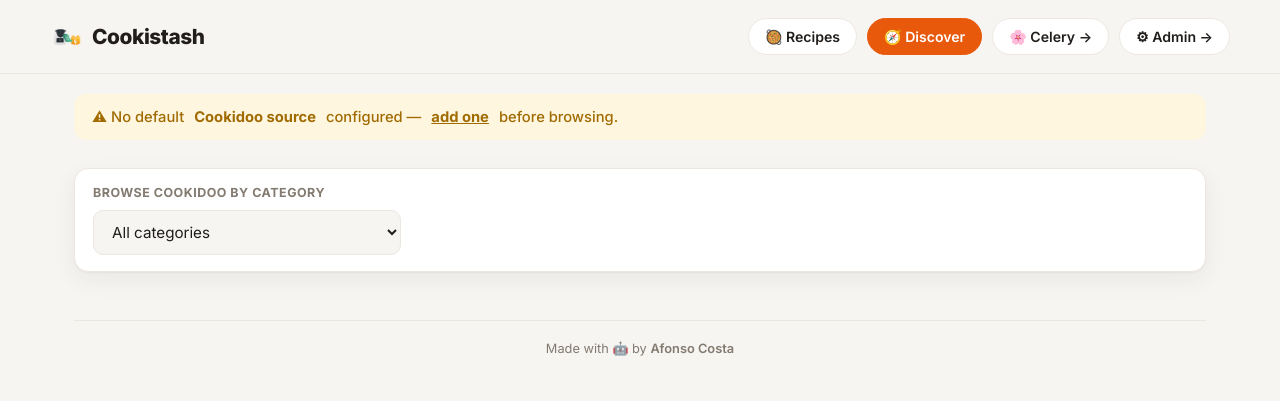
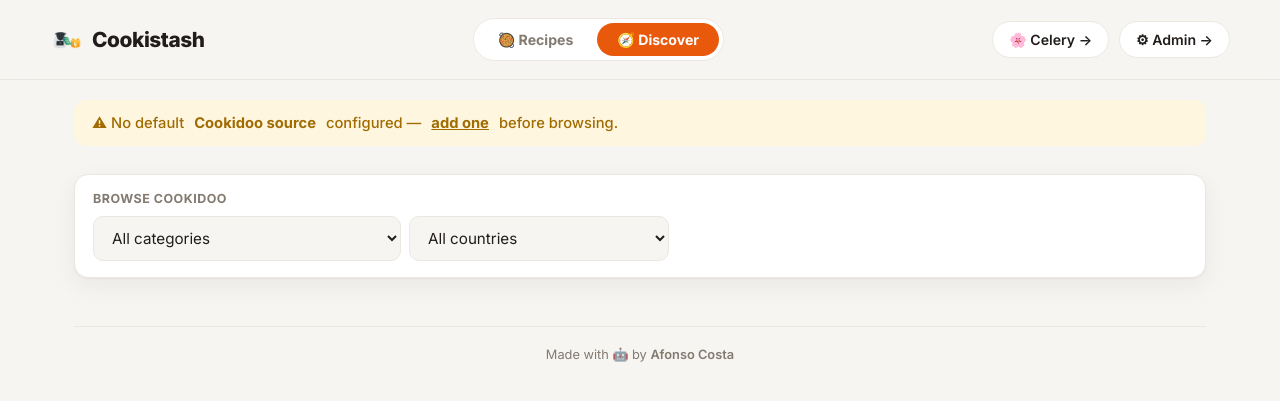
Before and after one commit to afonsoc12/cookistash, a Django app: page /discover/ in a window 1280 px wide. Shown: the top 401 px of the page. Run offline with Django 5.2, Linux system fonts and the light colour scheme; data that the repository does not hold is empty; parts of the project's set-up code (start-up, migrations or seed data) failed here and were passed over.

Commit message:
Fix Discover images, add country filter, link cards to Cookidoo, redesign nav
Discover's search results were rendering the raw Cookidoo image URL with
its "{transformation}" placeholder still unfilled - every image 404'd.
CookidooClient.search() now fills it in with the same preset the scrape
pipeline already uses for the same asset type.

Added a country filter (CATEGORIES-style COUNTRIES dict, ~20 known
Cookidoo markets) alongside the existing category filter, verified against
the live API that "countries" genuinely restricts results rather than
being ignored. Each Discover card now also links straight to the recipe
on Cookidoo (image + id), matching what the recipe list/detail pages
already do.

Replaced the small top-right link cluster with a proper centered
Recipes/Discover tab bar (active state per page) across all three pages -
Celery/Admin stay as secondary utility links on the right.

```diff
--- a/cookistash/cookidoo/client.py
+++ b/cookistash/cookidoo/client.py
@@ -31,6 +31,37 @@ CATEGORIES = {
     "VrkNavCategory-RPF-001": "Starters and salads",
     "VrkNavCategory-RPF-020": "Snacks and finger food",
 }
+
+# Known Thermomix/Cookidoo markets (lowercase ISO 3166-1 alpha-2). Not
+# necessarily exhaustive - there's no public "list countries" endpoint
+# either, this is the common set Vorwerk sells Cookidoo/Thermomix in.
+COUNTRIES = {
+    "gb": "United Kingdom",
+    "pt": "Portugal",
+    "de": "Germany",
+    "at": "Austria",
+    "ch": "Switzerland",
+    "fr": "France",
+    "es": "Spain",
+    "it": "Italy",
+    "nl": "Netherlands",
+    "be": "Belgium",
+    "pl": "Poland",
+    "se": "Sweden",
+    "no": "Norway",
+    "dk": "Denmark",
+    "fi": "Finland",
+    "ie": "Ireland",
+    "us": "United States",
+    "ca": "Canada",
+    "au": "Australia",
+    "nz": "New Zealand",
+    "za": "South Africa",
+}
+
+# Transformation preset used for every Cookidoo image asset URL - these are
+# templated as "{transformation}/..." and 404 unless filled in.
+IMAGE_TRANSFORMATION = "t_web_rdp_recipe_584x480_1_5x"
 
 
 class CookidooClient(Session):
@@ -71,20 +102,27 @@ class CookidooClient(Session):
         req = self.request("GET", f"recipes/recipe/{self.locale}/{recipe_id}")
         return req.json(), req
 
-    def search(self, category=None, page=0, limit=24, sortby=None, rating=None):
+    def search(self, category=None, country=None, page=0, limit=24, sortby=None, rating=None):
         """Search recipes for the Discover UI - a thin, paginated wrapper
         around the same search endpoint get_country_recipes() uses in bulk.
-        Returns the raw list of result dicts (id, title, image, rating, totalTime, ...).
+        Returns the raw list of result dicts (id, title, image, rating, totalTime, ...),
+        with the "{transformation}" placeholder in image URLs filled in.
         """
         params = {"page": page, "limit": limit}
         if category:
             params["categories"] = category
+        if country:
+            params["countries"] = country
         if sortby:
             params["sortby"] = sortby
         if rating:
             params["rating"] = rating
         result = self.request("GET", f"search/{self.locale}", params=params)
-        return result.json()["data"]
+        results = result.json()["data"]
+        for r in results:
+            if r.get("image"):
+                r["image"] = r["image"].format(transformation=IMAGE_TRANSFORMATION)
+        return results
 
     def get_country_recipes(self, country):
         """Retrieves all Recipe IDs for a country
--- a/cookistash/cookidoo/templates/cookidoo/discover.html
+++ b/cookistash/cookidoo/templates/cookidoo/discover.html
@@ -48,9 +48,14 @@
             padding: 18px 24px;
             display: flex; align-items: center; justify-content: space-between;
         }
-        .topbar-inner { max-width: 1180px; margin: 0 auto; width: 100%; display: flex; align-items: center; justify-content: space-between; }
+        .topbar-inner { max-width: 1180px; margin: 0 auto; width: 100%; display: grid; grid-template-columns: auto 1fr auto; align-items: center; gap: 16px; }
         .brand { display: flex; align-items: center; gap: 10px; font-weight: 800; font-size: 1.3rem; letter-spacing: -0.02em; }
         .brand-icon { width: 32px; height: 32px; border-radius: 8px; }
+        .nav-tabs { justify-self: center; display: flex; gap: 4px; background: var(--card-bg); border: 1px solid var(--border); border-radius: 999px; padding: 4px; }
+        .nav-tab { padding: 8px 20px; border-radius: 999px; text-decoration: none; color: var(--muted); font-weight: 700; font-size: 0.88rem; transition: all 0.15s ease; }
+        .nav-tab:hover { color: var(--text); }
+        .nav-tab.active { background: var(--primary); color: white; }
+        .topbar-actions-right { justify-self: end; display: flex; gap: 10px; }
         .admin-link {
             display: inline-flex; align-items: center; gap: 6px;
             padding: 9px 16px; border-radius: 999px;
@@ -59,7 +64,6 @@
             transition: all 0.15s ease;
         }
         .admin-link:hover { border-color: var(--text); transform: translateY(-1px); box-shadow: var(--shadow); }
-        .admin-link.active { background: var(--primary); border-color: var(--primary); color: white; }
 
         .banner {
             margin: 20px 0 0; padding: 14px 18px; border-radius: 12px;
@@ -143,9 +147,11 @@
     <div class="topbar">
         <div class="topbar-inner">
             <div class="brand"><img class="brand-icon" src="{% static 'cookidoo/img/icon.png' %}" alt="Cookistash"> Cookistash</div>
-            <div style="display: flex; gap: 10px;">
-                <a href="{% url 'cookidoo:recipe_list' %}" class="admin-link">🥘 Recipes</a>
-                <a href="{% url 'cookidoo:discover' %}" class="admin-link active">🧭 Discover</a>
+            <nav class="nav-tabs">
+                <a href="{% url 'cookidoo:recipe_list' %}" class="nav-tab">🥘 Recipes</a>
+                <a href="{% url 'cookidoo:discover' %}" class="nav-tab active">🧭 Discover</a>
+            </nav>
+            <div class="topbar-actions-right">
                 <a href="/flower/" class="admin-link" target="_blank" rel="noopener">🌸 Celery →</a>
                 <a href="/admin/" class="admin-link">⚙ Admin →</a>
             </div>
@@ -172,12 +178,18 @@
         {% endif %}
 
         <div class="toolbar-card">
-            <p class="toolbar-label">Browse Cookidoo by category</p>
-            <form method="get" style="display: flex; gap: 8px;">
+            <p class="toolbar-label">Browse Cookidoo</p>
+            <form method="get" style="display: flex; gap: 8px; flex-wrap: wrap;">
                 <select name="category" onchange="this.form.submit()">
                     <option value="">All categories</option>
                     {% for cat_id, cat_name in categories.items %}
                         <option value="{{ cat_id }}" {% if cat_id == category %}selected{% endif %}>{{ cat_name }}</option>
+                    {% endfor %}
+                </select>
+                <select name="country" onchange="this.form.submit()">
+                    <option value="">All countries</option>
+                    {% for country_id, country_name in countries.items %}
+                        <option value="{{ country_id }}" {% if country_id == country %}selected{% endif %}>{{ country_name }}</option>
                     {% endfor %}
                 </select>
                 <noscript><button type="submit" class="btn btn-outline">Browse</button></noscript>
@@ -188,14 +200,14 @@
             <div class="grid">
                 {% for r in results %}
                     <div class="card">
-                        <a class="card-image" href="{{ r.image|default:'' }}" target="_blank" rel="noopener">
+                        <a class="card-image" href="{{ r.cookidoo_url }}" target="_blank" rel="noopener">
                             {% if r.image %}
                                 <img src="{{ r.image }}" alt="{{ r.title }}" loading="lazy">
                             {% endif %}
                         </a>
                         <div class="card-body">
                             <h3 class="card-title">{{ r.title }}</h3>
-                            <span class="card-id">{{ r.id }}</span>
+                            <a class="card-id" href="{{ r.cookidoo_url }}" target="_blank" rel="noopener">{{ r.id }} on Cookidoo ↗</a>
                             <div class="card-meta">
                                 {% if r.rating %}★ {{ r.rating }} ({{ r.numberOfRatings }}){% endif %}
                                 {% if r.totalTime %} · {{ r.totalTime|default:0|floatformat:0 }}s{% endif %}
@@ -208,6 +220,7 @@
                                 <form method="post" action="{% url 'cookidoo:discover_import' r.id %}" style="flex:1;">
                                     {% csrf_token %}
                                     <input type="hidden" name="category" value="{{ category }}">
+                                    <input type="hidden" name="country" value="{{ country }}">
                                     <input type="hidden" name="page" value="{{ page }}">
                                     <button type="submit" class="btn btn-primary" style="width:100%;">↓ Scrape</button>
                                 </form>
@@ -222,9 +235,9 @@
 
         {% if results %}
             <div class="pagination">
-                {% if page > 0 %}<a href="?category={{ category }}&page={{ page|add:"-1" }}">← Prev</a>{% endif %}
+                {% if page > 0 %}<a href="?category={{ category }}&country={{ country }}&page={{ page|add:"-1" }}">← Prev</a>{% endif %}
                 <span>Page {{ page|add:"1" }}</span>
-                <a href="?category={{ category }}&page={{ page|add:"1" }}">Next →</a>
+                <a href="?category={{ category }}&country={{ country }}&page={{ page|add:"1" }}">Next →</a>
             </div>
         {% endif %}
 
--- a/cookistash/cookidoo/views.py
+++ b/cookistash/cookidoo/views.py
@@ -8,7 +8,7 @@ from django.views.decorators.http import require_POST
 
 from cookistash.utils import parse_recipe_id
 
-from .client import CATEGORIES, CookidooClient
+from .client import CATEGORIES, COUNTRIES, CookidooClient
 from .models import Recipe, ScrapedRecipe, Source
 from .tasks import scrape_recipe, send_to_mealie
 
@@ -122,6 +122,7 @@ def discover(request):
     """
     source = Source.objects.filter(is_default=True).first()
     category = request.GET.get("category", "")
+    country = request.GET.get("country", "")
     page = int(request.GET.get("page", 0))
 
     results = []
@@ -129,20 +130,24 @@ def discover(request):
     if source:
         try:
             client = CookidooClient(source)
-            results = client.search(category=category or None, page=page, limit=24)
+            results = client.search(category=category or None, country=country or None, page=page, limit=24)
         except Exception as e:
             fetch_error = f"Couldn't fetch from Cookidoo: {e}"
 
     known_ids = set(Recipe.objects.filter(id__in=[r["id"] for r in results]).values_list("id", flat=True))
     for r in results:
         r["already_scraped"] = r["id"] in known_ids
+        if source:
+            r["cookidoo_url"] = f"{source.url}recipes/recipe/{source.locale}/{r['id']}"
 
     return render(
         request,
         "cookidoo/discover.html",
         {
             "categories": CATEGORIES,
+            "countries": COUNTRIES,
             "category": category,
+            "country": country,
             "page": page,
             "results": results,
             "fetch_error": fetch_error,
@@ -161,8 +166,9 @@ def discover_import(request, recipe_id):
         messages.error(request, f"Scrape of {recipe_id} failed: {e}")
 
     category = request.POST.get("category", "")
+    country = request.POST.get("country", "")
     page = request.POST.get("page", "0")
-    return discover(_with_get(request, category=category, page=page))
+    return discover(_with_get(request, category=category, country=country, page=page))
 
 
 def _with_get(request, **params):
```
Also changed, not shown: cookistash/cookidoo/templates/cookidoo/recipe_detail.html (+10 -3 lines), cookistash/cookidoo/templates/cookidoo/recipe_list.html (+11 -3 lines).
